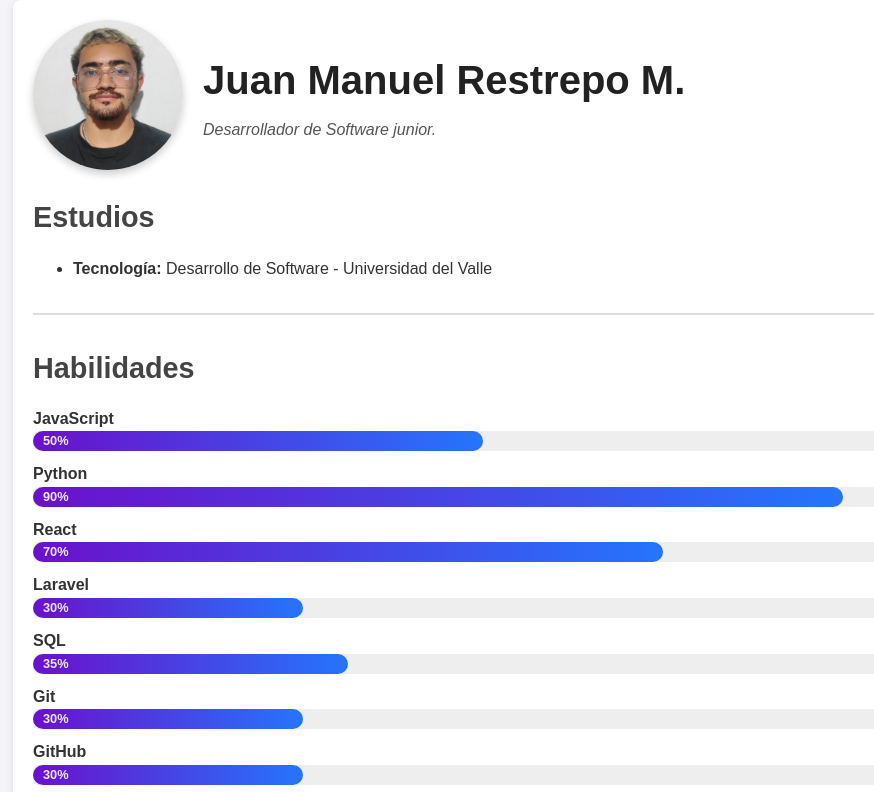
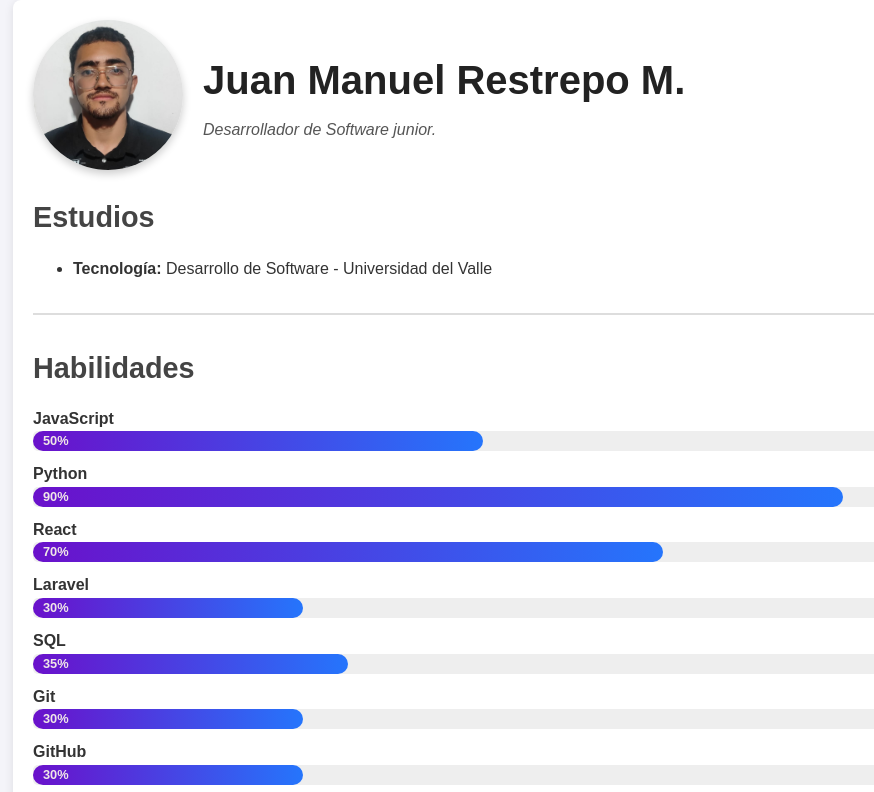
Before and after one commit to ashborn8/CV, a plain HTML site: page index.html in a window 1280 px wide. Shown: the top 792 px of the page, without its empty margins (157-1031 px from the left). Drawn offline with Linux system fonts and the light colour scheme.

Commit message:
cambio de foto

```diff
--- a/index.html
+++ b/index.html
@@ -10,7 +10,7 @@
     <div class="container">
         <!-- Encabezado con foto y nombre -->
         <header class="header">
-            <img src="fotito.jpeg" alt="Foto de perfil" class="profile-pic">
+            <img src="fotocv.jpeg" alt="Foto de perfil" class="profile-pic">
             <div class="header-info">
                 <h1>Juan Manuel Restrepo M.</h1>
                 <p class="description">Desarrollador de Software junior.</p>
```
Also changed, not shown: fotito.jpeg (deleted).
